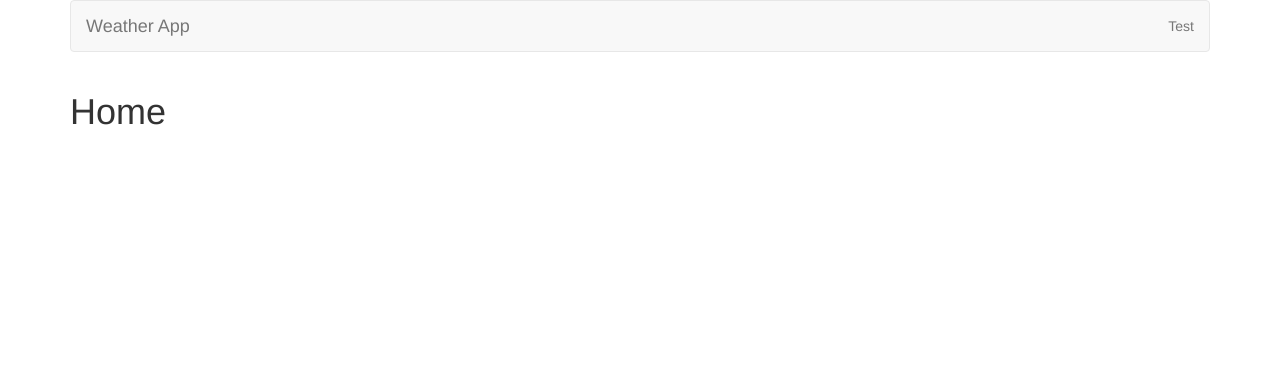
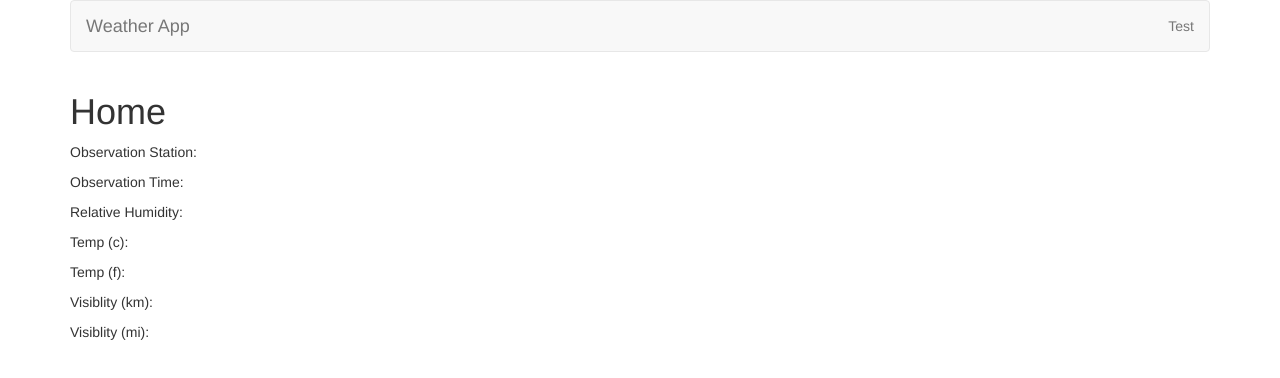
Before and after one commit to brianbixby/weatherapp, a website: page static/index.html at #!/test in a window 1280 px wide. Drawn offline with nearby package versions, Linux system fonts and the light colour scheme; some packages are replaced by stand-ins of ours; no server answers.

Commit message:
Add API data to home view

```diff
--- a/static/app/containers/home/home.html
+++ b/static/app/containers/home/home.html
@@ -14,5 +14,14 @@
     <P>{{homeComp.weather.feelslike_c}}</P>
     <P>{{homeComp.weather.feelslike_f}}</P>
     <P>{{homeComp.weather.feelslike_string}}</P>
+
+    <p>Observation Station:{{homeComp.weather.observation_location.full}}</p>
+    <p>Observation Time:{{homeComp.weather.observation_time}}</p>
+    <p>Relative Humidity:{{homeComp.weather.relative_humidity}}</p>
+    <p>Temp (c):{{homeComp.weather.temp_c}}</p>
+    <p>Temp (f):{{homeComp.weather.temp_f}}</p>
+    <p>Visiblity (km):{{homeComp.weather.visibility_km}}</p>
+    <p>Visiblity (mi): {{homeComp.weather.visibility_mi}}</p>
+
   </div>
 </div>
```
